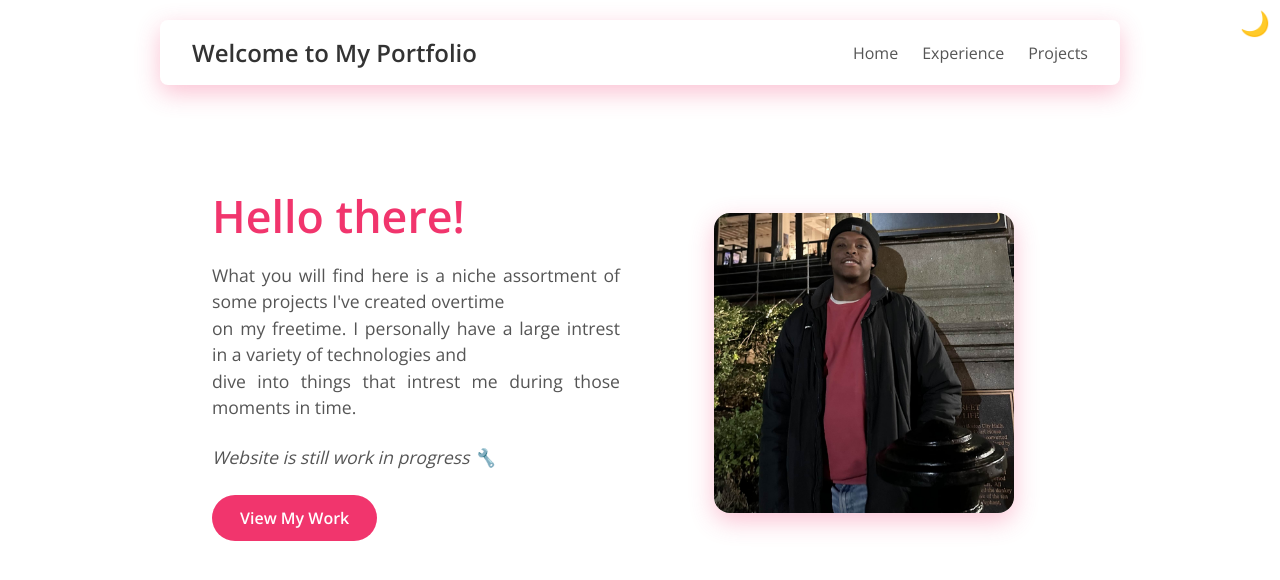
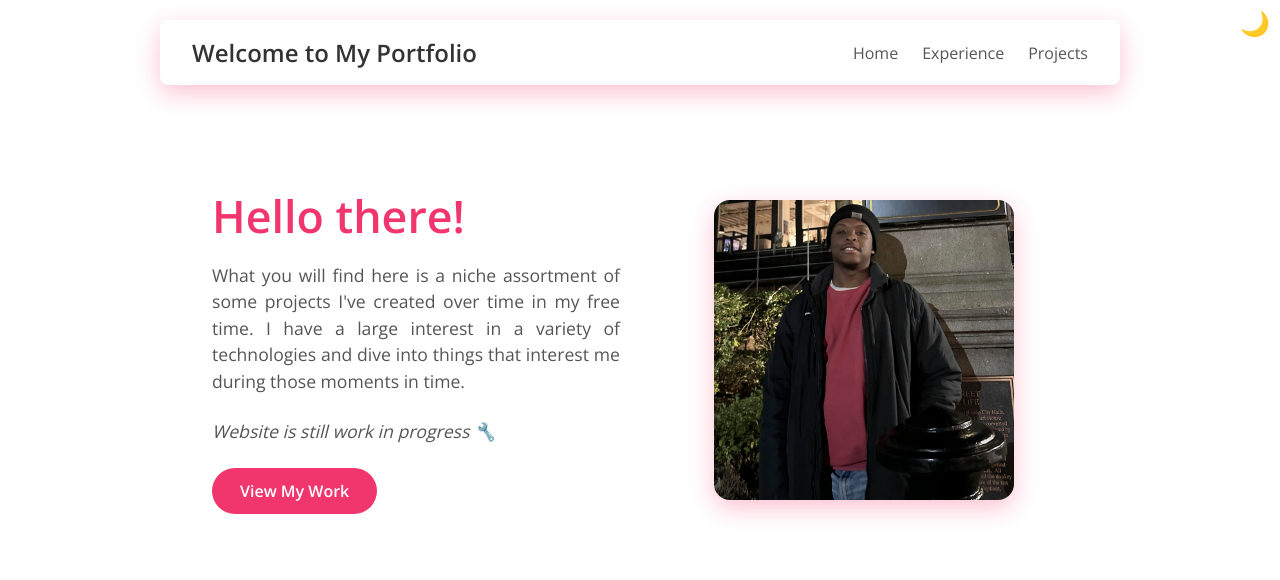
Before and after one commit to Adarby302/personal-project, a React (Create React App) app: page /personal-project/Home in a window 1280 px wide. Shown: the top 580 px of the page. Built offline with nearby package versions, Linux system fonts and the light colour scheme.

Commit message:
fixed grammar issues here

```diff
--- a/src/Home.js
+++ b/src/Home.js
@@ -8,9 +8,9 @@ const Home = () => {
         <div className="intro-text">
           <h1 className="intro-title animate-slideup">Hello there!</h1>
           <p style={{textAlign: 'justify', width: '100%'}}>
-              What you will find here is a niche assortment of some projects I've created overtime<br />
-              on my freetime. I personally have a large intrest in a variety of technologies and <br />
-              dive into things that intrest me during those moments in time.<br />
+              What you will find here is a niche assortment of some projects I've created over time
+              in my free time. I have a large interest in a variety of technologies and
+              dive into things that interest me during those moments in time.<br />
           </p>
           <p> <em>Website is still work in progress 🔧</em></p>
           <Link to="/projects" className="btn-primary">View My Work</Link>
```
